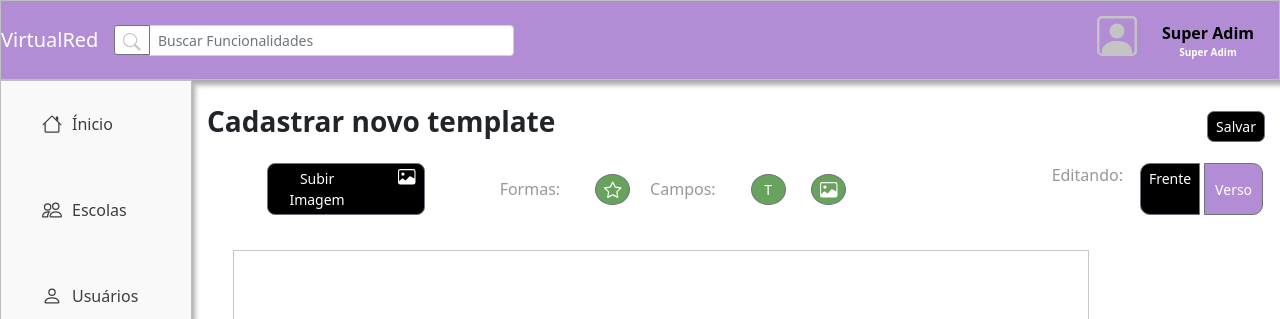
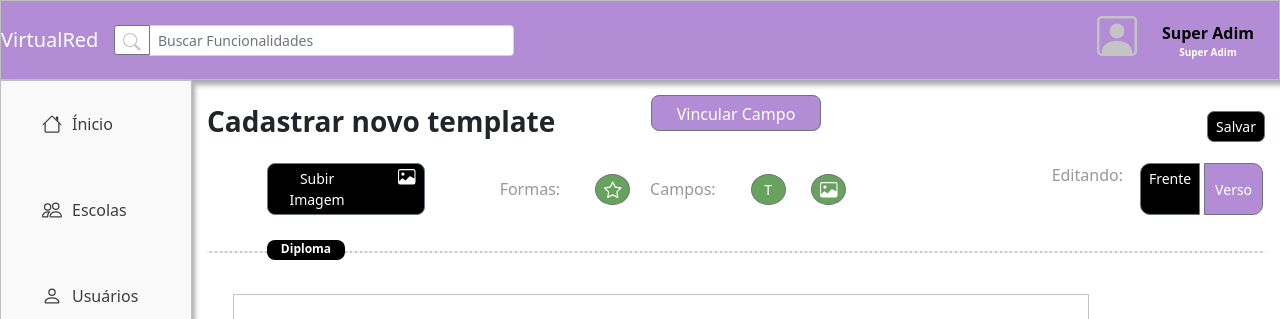
Before and after one commit to Leonardo-Sants/psel-virtualred-2021, a Vue app: page /Novo-Cadastro in a window 1280 px wide. Shown: the top 319 px of the page. Built offline with nearby package versions, Linux system fonts and the light colour scheme; what vue-quill-editor would draw is missing.

Commit message:
criando botões e linha tracejada na tela de cadastro do diploma

```diff
--- a/src/view/NewRegister.vue
+++ b/src/view/NewRegister.vue
@@ -10,7 +10,7 @@
 
         <div class="Edit">
              <div class="EditCanvas">
-            <b-button id="Canva-img" size="sm" type="submit" @click="line()">Subir Imagem <div id="icon-up"><b-icon  icon="image"></b-icon></div></b-button>
+            <b-button id="Canva-img" size="sm" type="submit" @click="img()">Subir Imagem <div id="icon-up"><b-icon  icon="image"></b-icon></div></b-button>
                  <p>Formas:</p>
             <b-button id="Canva-Forms" size="sm" type="submit" @click="line()"><b-icon id="icon" icon="star"></b-icon></b-button>
                 <p>Campos:</p>
@@ -24,6 +24,11 @@
             <b-button id="B-Verse" size="sm" type="submit">Verso</b-button>
         </div>
 
+        <div class="Line">
+            <hr class="linha-vertical">
+            <p id="text-line">Diploma</p>
+        </div>
+
         <div>
 
             <el-dialog
@@ -32,6 +37,8 @@
                 <canvas id="mycanvas" width="854" height="470"></canvas>
             </el-dialog>
         </div>
+
+        <b-button id="V-Camp">Vincular Campo</b-button>
     </section>
 </template>
 
@@ -50,9 +57,20 @@
         var c = document.getElementById("mycanvas");
         var ctx = c.getContext("2d");
         this.vueCanvas = ctx;
+
+
+    },
+
+    computed : {
+
     },
 
     methods: {
+        img() {
+            this.img.drawImage(this.vueCanvas,0,0);
+            this.vueCanvas.src = "./assets/imgLogo.jpg";
+        },
+
         line() {
             this.vueCanvas.beginPath ();
             this.vueCanvas.rect (110, 350, this.rectWidth, 1);
@@ -65,11 +83,11 @@
 
         text() {
             this.vueCanvas.beginPath();
-            this.vueCanvas. Font ='800px Microsoft YaHei '
+            this.vueCanvas.Font ='800px Microsoft YaHei '
             this.vueCanvas.fillText('High School Graduation Diploma',400,50)
 
             this.vueCanvas.beginPath();
-            this.vueCanvas. Font ='800px Microsoft YaHei '
+            this.vueCanvas.fillStyle ='800px Microsoft YaHei '
             this.vueCanvas.fillText('This certifies that',430,100)
 
             this.vueCanvas.beginPath();
@@ -97,8 +115,8 @@
 
         }
     }
+
 }
-
 </script>
 
 <style scoped>
@@ -204,4 +222,38 @@ section {
     margin-right: 150px;
 }
 
+.Line {
+    display: flex;
+    width: 100%;
+    margin-top: 10px;
+}
+
+.Line #text-line{
+    color: #fff;
+    background-color: #000000;
+    border-radius: 8px;
+    margin-left: 60px;
+    width: 78px;
+    height: 20px;
+    margin-top: 5px;
+    font-size: 12px;
+    text-align: center;
+    position: absolute;
+    font-weight: 600;
+}
+
+.linha-vertical {
+    width: 100%;
+     border: 1px dashed #C4C4C4;
+
+}
+
+#V-Camp {
+    position: absolute;
+    width: 170px;
+    height: 36px;
+    background-color: #B28DD6;
+    border-radius: 8px;
+}
+
 </style>
```
Also changed, not shown: src/assets/imgLogo.jpg (added). Lines whose indentation alone changed are shown as unchanged.
